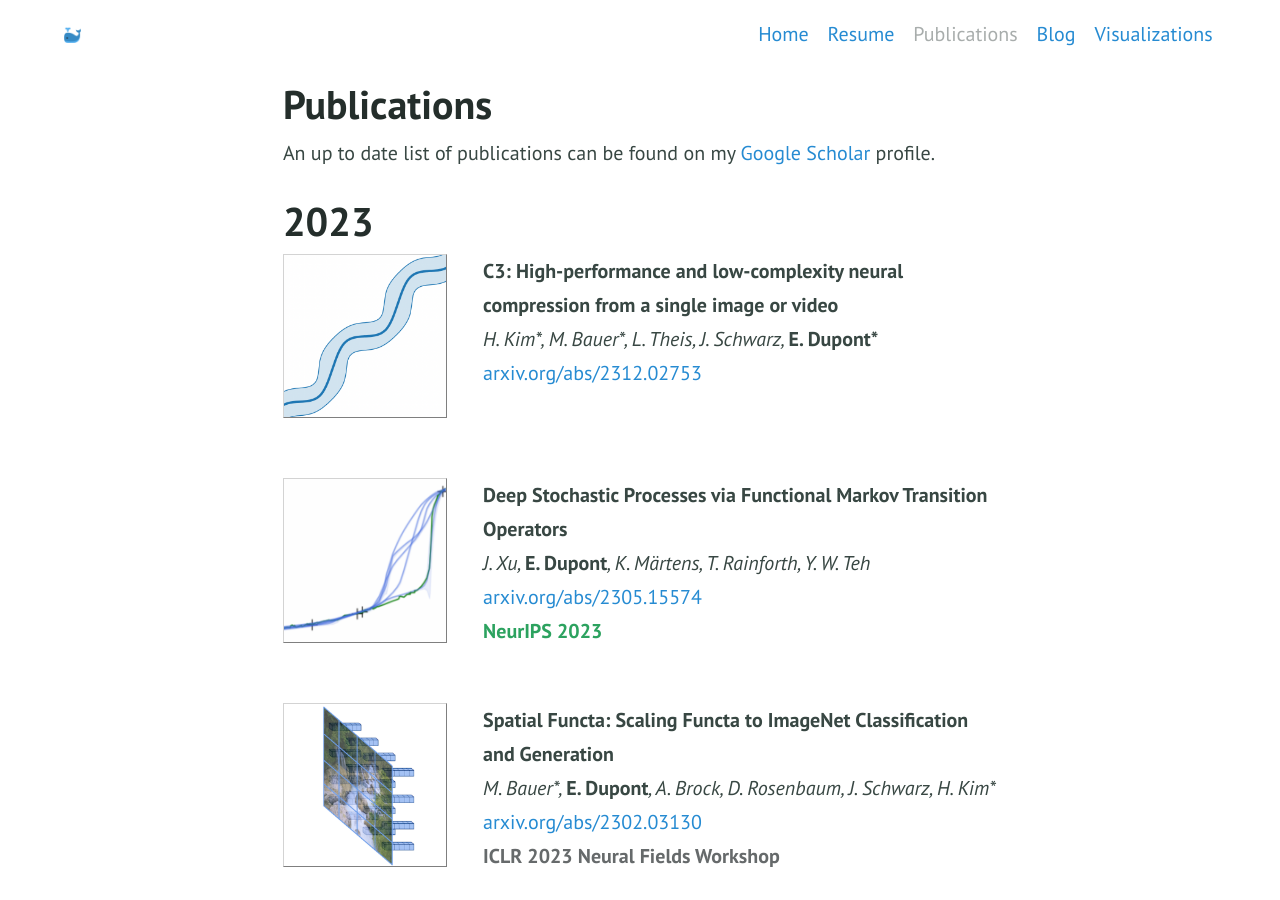
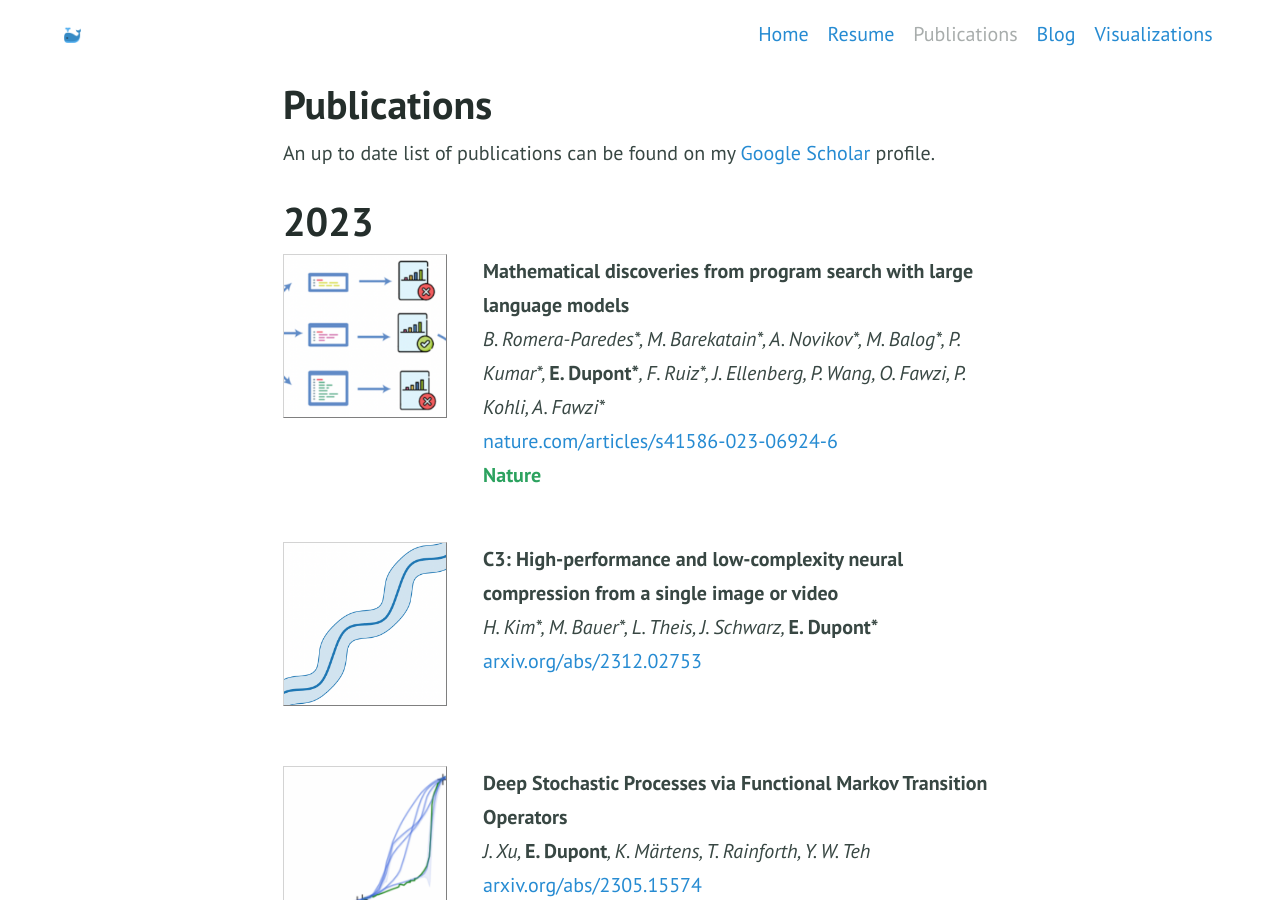
Before and after one commit to EmilienDupont/emiliendupont.github.io, a Jekyll site: the page built from publications.md, in a window 1280 px wide and 900 px high. Built offline with Jekyll 4.4.1, drawn with Linux system fonts in a browser that asks for light colours.

Commit message:
:sparkles: add funsearch

```diff
--- a/publications.md
+++ b/publications.md
@@ -7,6 +7,30 @@ An up to date list of publications can be found on my [Google Scholar](https://s
 
 
 # 2023
+
+
+<div style="display:flex;">
+
+  <div style="flex:0.8; padding-right:5%">
+    <img src="{{ site.url }}/imgs/paper-icons/funsearch.png" style="align:left; border: 1px solid #d3d3d3; border-style: outset;">
+  </div>
+
+  <div style="flex:2.5;">
+    <b style="font-size: 100%;">Mathematical discoveries from program search with large language models
+</b><br>
+
+    <i>B. Romera-Paredes*, M. Barekatain*, A. Novikov*, M. Balog*, P. Kumar*, </i><b style="font-weight: 800;">E. Dupont*</b><i>, F. Ruiz*, J. Ellenberg, P. Wang, O. Fawzi, P. Kohli, A. Fawzi*</i><br>
+
+    <a href="https://www.nature.com/articles/s41586-023-06924-6">
+      nature.com/articles/s41586-023-06924-6
+    </a><br>
+
+    <b style="color:#2ca25f">Nature</b>
+  </div>
+</div>
+
+&nbsp;
+
 
 <div style="display:flex;">
 
```
Also changed, not shown: imgs/paper-icons/funsearch.png (added), 1 other file.
